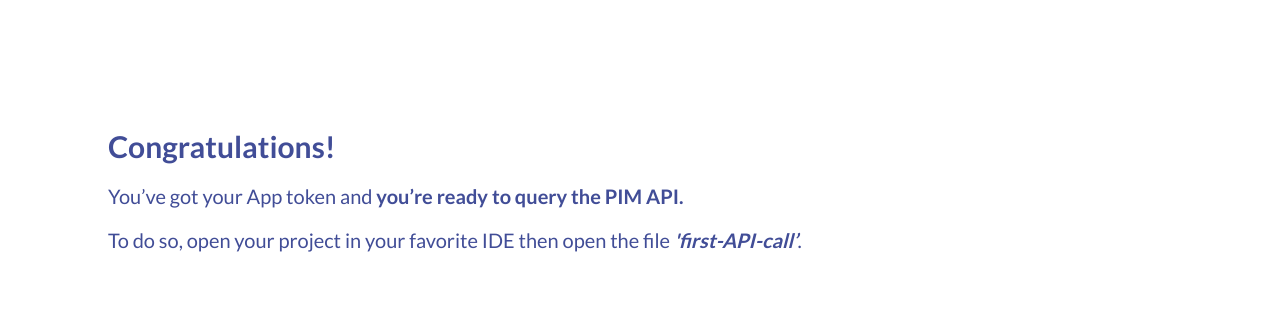
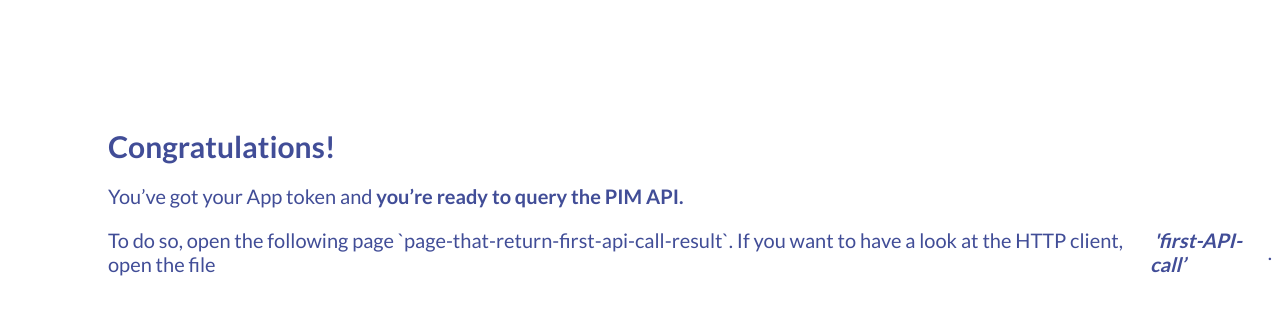
Before and after one commit to akeneo/sample-apps, a Python web app: template samples/start-app/php-symfony/templates/access_token.html in a window 1280 px wide. Shown: the top 315 px of the page. Run offline with Jinja, Linux system fonts and the light colour scheme; the template is opened without the code that fills it, so the values that code supplies are empty.

Commit message:
Update samples/start-app/php-symfony/templates/access_token.html
Co-authored-by: Thomas Galvaing <thomas.galvaing@akeneo.com>

```diff
--- a/samples/start-app/php-symfony/templates/access_token.html
+++ b/samples/start-app/php-symfony/templates/access_token.html
@@ -38,7 +38,9 @@
 
 <p>You’ve got your App token and<b>&nbspyou’re ready to query the PIM API.</b></p>
 
-<p>To do so, open your project in your favorite IDE then open the file<b><i>&nbsp'first-API-call’</i></b>.</p>
+<p>
+To do so, open the following page `page-that-return-first-api-call-result`.
+If you want to have a look at the HTTP client, open the file <b><i>&nbsp'first-API-call’</i></b>.</p>
 
 </body>
 </html>
```
